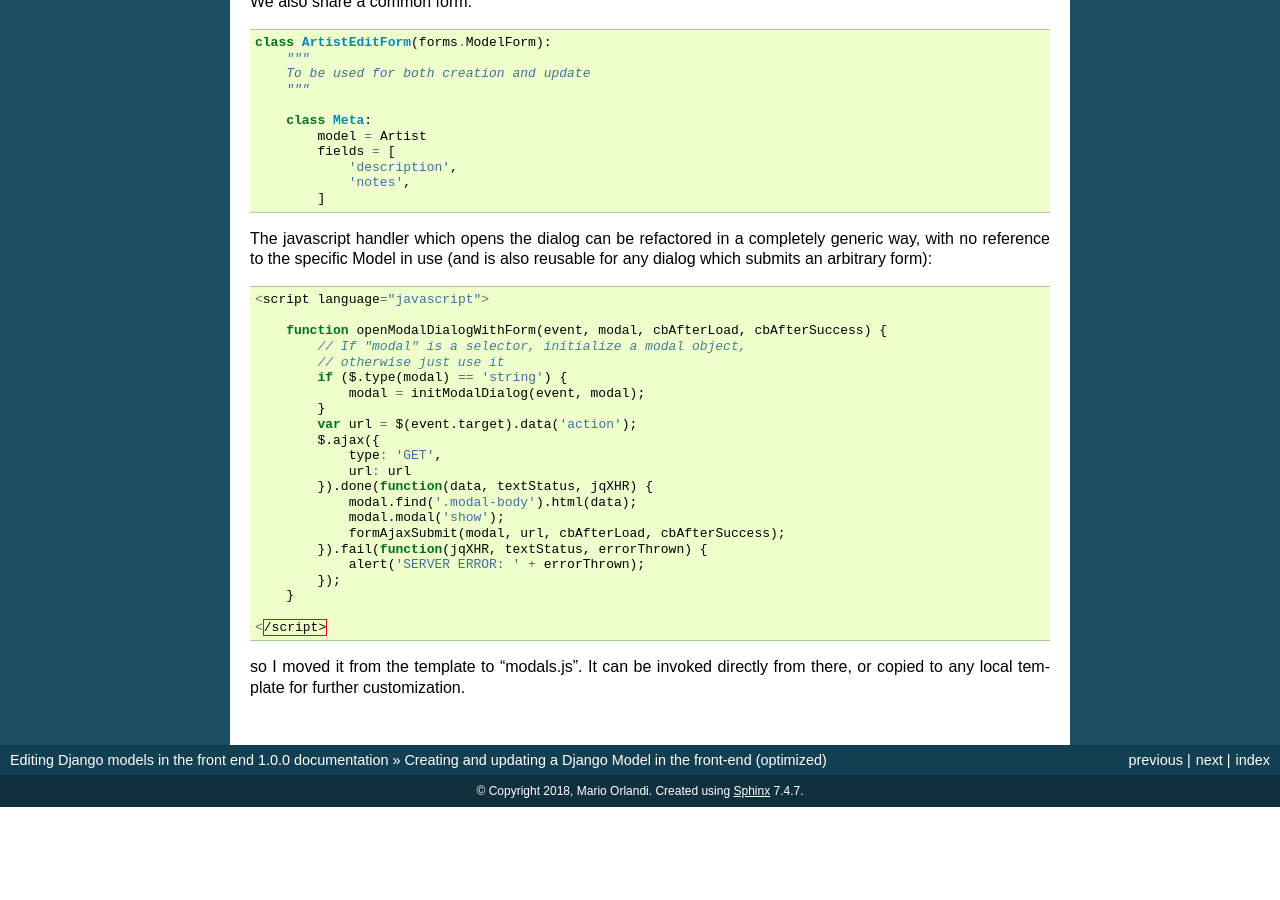
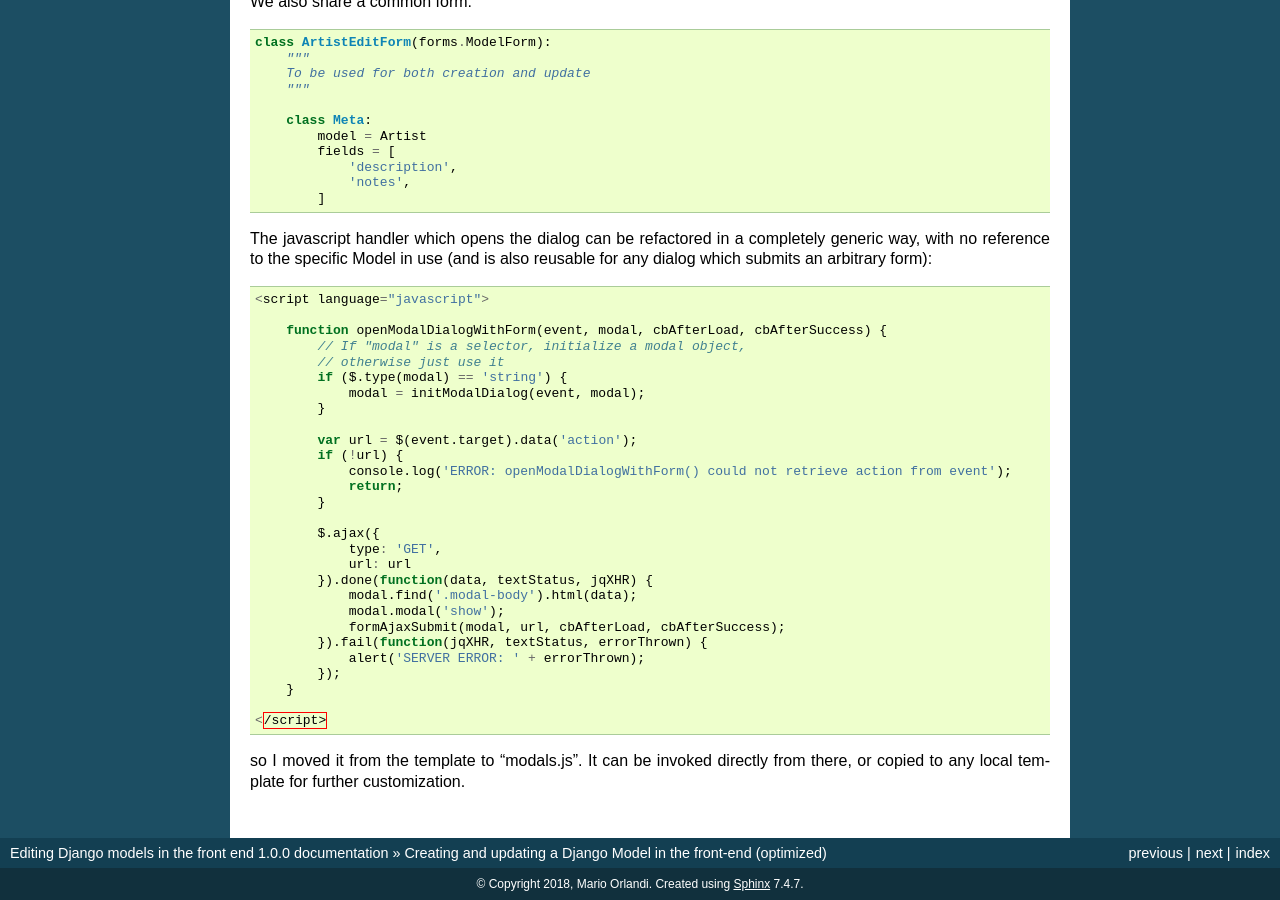
Before and after one commit to morlandi/editing-django-models-in-the-frontend, a Sphinx documentation site: the page built from docs/source/topics/edit_a_django_model_2.rst, in a window 1280 px wide and 900 px high, scrolled down 1268 px. Built offline with Sphinx 7.4.7, drawn with Linux system fonts in a browser that asks for light colours; before the commit the page ends 2075 px from its top, so only the background shows below that.

Commit message:
Make sure action has been correctly specified

```diff
--- a/docs/source/topics/edit_a_django_model_2.rst
+++ b/docs/source/topics/edit_a_django_model_2.rst
@@ -103,7 +103,13 @@ any dialog which submits an arbitrary form):
             if ($.type(modal) == 'string') {
                 modal = initModalDialog(event, modal);
             }
+
             var url = $(event.target).data('action');
+            if (!url) {
+                console.log('ERROR: openModalDialogWithForm() could not retrieve action from event');
+                return;
+            }
+
             $.ajax({
                 type: 'GET',
                 url: url
--- a/docs/source/topics/simple_content.rst
+++ b/docs/source/topics/simple_content.rst
@@ -42,7 +42,8 @@ Si osservi come abbiamo specificato l'url della view remota nell'attributo
 
 Questa soluzione e' preferibile rispetto all'utilizzo di `href` per evitare che,
 in caso di errori javascript il link, il link invochi direttamente la view,
-compromettendo quindi l'intera pagina.
+compromettendo quindi l'intera pagina o inserendo nel corpo della dialog
+contenuti inappropriati.
 
 Un limite del codice precedente e' che non siamo in grado di rilevare
 eventuali errori del server, nel qual caso la dialog verrebbe comunque
--- a/sample_project/frontend/static/frontend/js/modals.js
+++ b/sample_project/frontend/static/frontend/js/modals.js
@@ -127,7 +127,13 @@ function openModalDialogWithForm(event, modal, cbAfterLoad, cbAfterSuccess) {
     if ($.type(modal) == 'string') {
         modal = initModalDialog(event, modal);
     }
+
     var url = $(event.target).data('action');
+    if (!url) {
+        console.log('ERROR: openModalDialogWithForm() could not retrieve action from event');
+        return;
+    }
+
     $.ajax({
         type: 'GET',
         url: url
```
